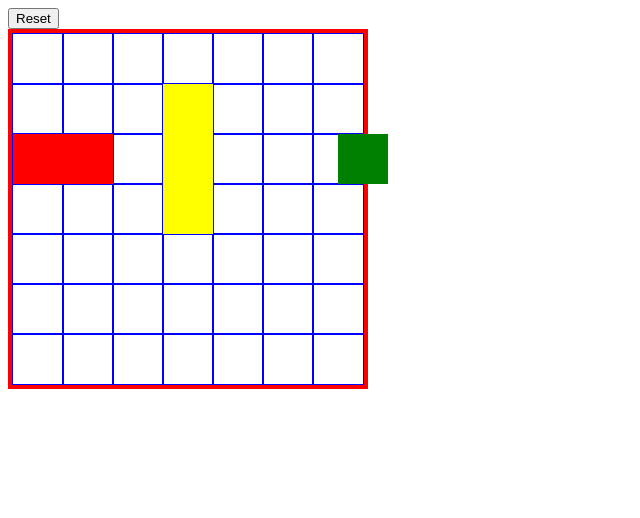
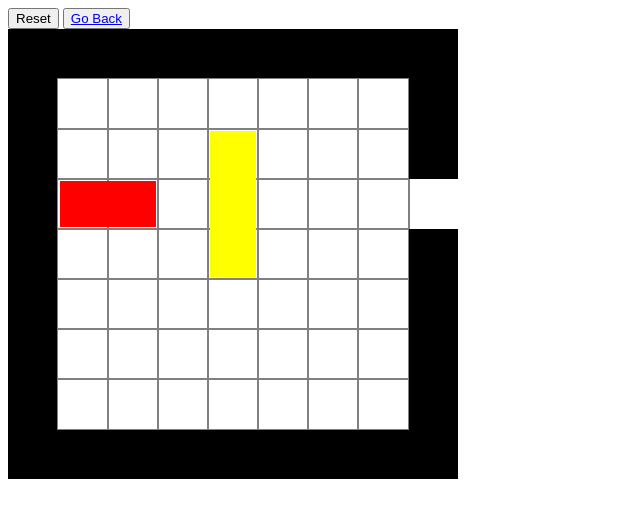
Before and after one commit to josepbarnada/Hpyermedia-project-2, a plain HTML site: page easy.html in a window 1280 px wide. Shown: the whole page, without its empty margins (0-640 px from the left). Drawn offline with Linux system fonts and the light colour scheme.

Commit message:
Template for other levels

```diff
--- a/board.js
+++ b/board.js
@@ -41,7 +41,7 @@ const EASY = {
   ],
 };
 
-const CELL_SIZE = 50;
+var CELL_SIZE = 50;
 
 const game_state = {
   board_size: 0,
@@ -69,9 +69,9 @@ const drag_state = {
 };
 
 // Creates a board of size nxn
-function createBoard() {
+function createBoard(boardID) {
   const n = game_state.board_size;
-  const board = document.getElementById("board");
+  const board = document.getElementById(boardID);
 
   // Delete all childs
   board.replaceChildren();
@@ -88,38 +88,31 @@ function createBoard() {
 
       const cell = document.createElement("div");
       cell.classList.add("cell");
+      cell.style.width = `${CELL_SIZE}px`;
+      cell.style.height = `${CELL_SIZE}px`;
+
       row.appendChild(cell);
     }
   }
+
+  board.style.borderWidth = `${CELL_SIZE}px`;
 
   // Create the exit
 
   const exit = document.createElement("div");
   exit.id = "exit";
+  exit.style.width = `${CELL_SIZE}px`;
+  exit.style.height = `${CELL_SIZE}px`;
 
   if (game_state.cars[0].type == "h") {
-    exit.style.left = `${game_state.finish.x * CELL_SIZE + CELL_SIZE / 2}px`;
+    exit.style.left = `${game_state.finish.x * CELL_SIZE + CELL_SIZE + 1}px`;
     exit.style.top = `${game_state.finish.y * CELL_SIZE}px`;
-  } else if (game_state.cars[1].type == "v") {
-    exit.style.top = `${game_state.finish.y * CELL_SIZE + CELL_SIZE / 2}px`;
+  } else if (game_state.cars[0].type == "v") {
+    exit.style.top = `${game_state.finish.y * CELL_SIZE + CELL_SIZE}px`;
     exit.style.left = `${game_state.finish.x * CELL_SIZE}px`;
   }
 
   board.appendChild(exit);
-}
-
-// Updates the game state on the client.
-// Draws all the cars and handles dragging
-function updateGameState() {
-  const board = document.getElementById("board");
-
-  for (let i = 0; i < board_state.length; i++) {
-    for (let j = 0; j < board_state[i].length; j++) {
-      if (board_state[i][j] != 0) {
-        const cell = board.childNodes[i].childNodes[j];
-      }
-    }
-  }
 }
 
 // Checks if the player has won
@@ -133,7 +126,7 @@ function check_for_victory() {
       break;
     }
   }
-  if (!inFinish) return false;
+  if (!inFinish) return;
 
   inFinish = false;
   for (let s = 0; s < car.size; s++) {
@@ -142,8 +135,8 @@ function check_for_victory() {
       break;
     }
   }
-  if (!inFinish) return false;
-  alert("ONE");
+  if (!inFinish) return;
+  alert("You have WON !!!");
 }
 
 // function to cap the drag to prevent going off the board or passing over other cars
@@ -250,11 +243,12 @@ function cap_drag(drag, orientation, carIndex) {
 
   return drag;
 }
+const CAR_SCALE_OFFSET = 4;
 
 // Draws the cars on the screen also handles their dragging
-function drawCars() {
+function drawCars(boardID, canDrag) {
   const carList = game_state.cars;
-  const board = document.getElementById("board");
+  const board = document.getElementById(boardID);
 
   for (let i = 0; i < carList.length; i++) {
     const carData = carList[i];
@@ -271,18 +265,23 @@ function drawCars() {
     car.classList.add("car");
 
     if (carData.type == "h") {
-      car.style.width = `${CELL_SIZE * carData.size}px`;
-      car.style.height = `${CELL_SIZE}px`;
+      car.style.width = `${CELL_SIZE * carData.size - CAR_SCALE_OFFSET}px`;
+      car.style.height = `${CELL_SIZE - CAR_SCALE_OFFSET}px`;
     } else if (carData.type == "v") {
-      car.style.width = `${CELL_SIZE}px`;
-      car.style.height = `${CELL_SIZE * carData.size}px`;
+      car.style.width = `${CELL_SIZE - CAR_SCALE_OFFSET}px`;
+      car.style.height = `${CELL_SIZE * carData.size - CAR_SCALE_OFFSET}px`;
     }
 
     car.style.backgroundColor = carData.color;
-    car.style.top = `${carData.pos.y * CELL_SIZE}px`;
-    car.style.left = `${carData.pos.x * CELL_SIZE}px`;
+    car.style.top = `${carData.pos.y * CELL_SIZE + CAR_SCALE_OFFSET / 2}px`;
+    car.style.left = `${carData.pos.x * CELL_SIZE + CAR_SCALE_OFFSET / 2}px`;
 
     const index_copy = i;
+
+    if (!canDrag) {
+      board.appendChild(car);
+      continue;
+    }
 
     car.addEventListener("pointerdown", (e, index = index_copy) => {
       drag_state.start_x = e.x;
@@ -306,12 +305,12 @@ function drawCars() {
         let drag_x = e.x - drag_state.start_x + drag_state.original_x;
         drag_x = cap_drag(drag_x, "h", index);
 
-        car.style.left = `${drag_x}px`;
+        car.style.left = `${drag_x + CAR_SCALE_OFFSET / 2}px`;
       } else if (carData.type == "v") {
         let drag_y = e.y - drag_state.start_y + drag_state.original_y;
         drag_y = cap_drag(drag_y, "v", index);
 
-        car.style.top = `${drag_y}px`;
+        car.style.top = `${drag_y + CAR_SCALE_OFFSET / 2}px`;
       }
     });
 
@@ -331,7 +330,7 @@ function drawCars() {
         for (let s = 0; s < carData.size; s++) {
           game_state.board[carData.pos.y][drag_cell_x + s] = index + 1;
         }
-        car.style.left = `${drag_cell_x * CELL_SIZE}px`;
+        car.style.left = `${drag_cell_x * CELL_SIZE + CAR_SCALE_OFFSET / 2}px`;
 
         carData.pos.x = drag_cell_x;
       } else if (carData.type == "v") {
@@ -346,7 +345,7 @@ function drawCars() {
         for (let s = 0; s < carData.size; s++) {
           game_state.board[drag_cell_y + s][carData.pos.x] = index + 1;
         }
-        car.style.top = `${drag_cell_y * CELL_SIZE}px`;
+        car.style.top = `${drag_cell_y * CELL_SIZE + CAR_SCALE_OFFSET / 2}px`;
 
         carData.pos.y = drag_cell_y;
       }
@@ -360,15 +359,20 @@ function drawCars() {
 }
 
 // Loads a game based on the difficulty passed
-function loadGame(difficulty) {
-  console.log("AIPHUGBE");
-
+function loadGame(
+  difficulty,
+  cellSize = CELL_SIZE,
+  canDrag = true,
+  boardID = "board",
+) {
   game_state.board_size = difficulty.size;
-  game_state.cars = difficulty.cars;
+  game_state.cars = structuredClone(difficulty.cars);
   game_state.finish = difficulty.exit;
   game_state.board = [];
 
-  createBoard();
+  CELL_SIZE = cellSize;
 
-  drawCars();
+  createBoard(boardID);
+
+  drawCars(boardID, canDrag);
 }
--- a/easy.html
+++ b/easy.html
@@ -3,14 +3,17 @@
 <html>
   <head>
     <title>Hypermedia Project 2 - Easy</title>
-    <script src="board.js"></script>
+    <script src="board.js" defer></script>
     <link href="style.css" rel="stylesheet" />
   </head>
 
   <body onload="loadGame(EASY)">
     <div id="menu">
       <button onclick="loadGame(EASY)">Reset</button>
+      <button>
+        <a href="index.html">Go Back</a>
+      </button>
     </div>
-    <div id="board"></div>
+    <div class="board" id="board"></div>
   </body>
 </html>
--- a/style.css
+++ b/style.css
@@ -1,7 +1,10 @@
-#board {
-  border-color: red;
+.body {
+  background-color: white;
+}
+
+.board {
+  border-color: black;
   border-style: solid;
-  border-width: 5px;
 
   position: relative;
   width: fit-content;
@@ -14,10 +17,8 @@
 }
 
 .cell {
-  width: 50px;
-  height: 50px;
-
-  outline: 1px solid blue;
+  outline: 1px solid gray;
+  content: "test";
 }
 
 .car {
@@ -26,9 +27,8 @@
 }
 
 #exit {
-  width: 50px;
-  height: 50px;
-  background-color: green;
+  background-color: white;
   position: absolute;
   z-index: 10;
+  border-left: 1px solid gray;
 }
```
Also changed, not shown: hard.html (added, +19 -0 lines), index.html (+24 -2 lines), medium.html (added, +19 -0 lines).
